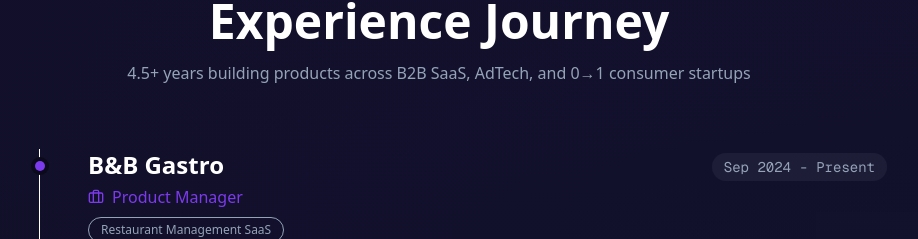
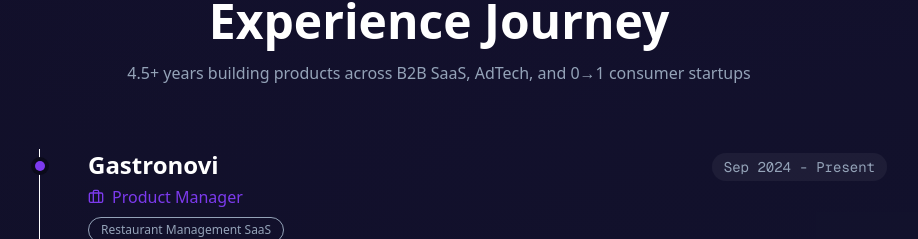
Before and after one commit to akrishav/portfolio1, a Next.js app: page / in a window 1280 px wide. Shown: the part 1567-1806 px from the top of the page, without its empty margins (201-1119 px from the left). Built offline with nearby package versions, Linux system fonts and the light colour scheme.

Commit message:
fix(content): rename B&B Gastro to Gastronovi

```diff
--- a/src/components/ExperienceJourney.tsx
+++ b/src/components/ExperienceJourney.tsx
@@ -5,7 +5,7 @@ import { Briefcase } from "lucide-react";
 
 const experiences = [
     {
-        company: "B&B Gastro",
+        company: "Gastronovi",
         role: "Product Manager",
         period: "Sep 2024 - Present",
         category: "Restaurant Management SaaS",
--- a/src/data/caseStudies.ts
+++ b/src/data/caseStudies.ts
@@ -18,7 +18,7 @@ export const caseStudies: CaseStudy[] = [
     {
         id: "restaurant-saas",
         title: "Restaurant SaaS Transformation",
-        company: "B&B Gastro",
+        company: "Gastronovi",
         subtitle: "Scaling multi-outlet restaurant operations through intelligent automation",
         problem: "Restaurant chains struggled with fragmented data across outlets, manual workflows, and lack of real-time visibility into operations and inventory.",
         context: "Operating in a competitive F&B tech market with limited engineering resources. Needed to balance feature velocity with technical debt while serving 100+ restaurant chains.",
```
